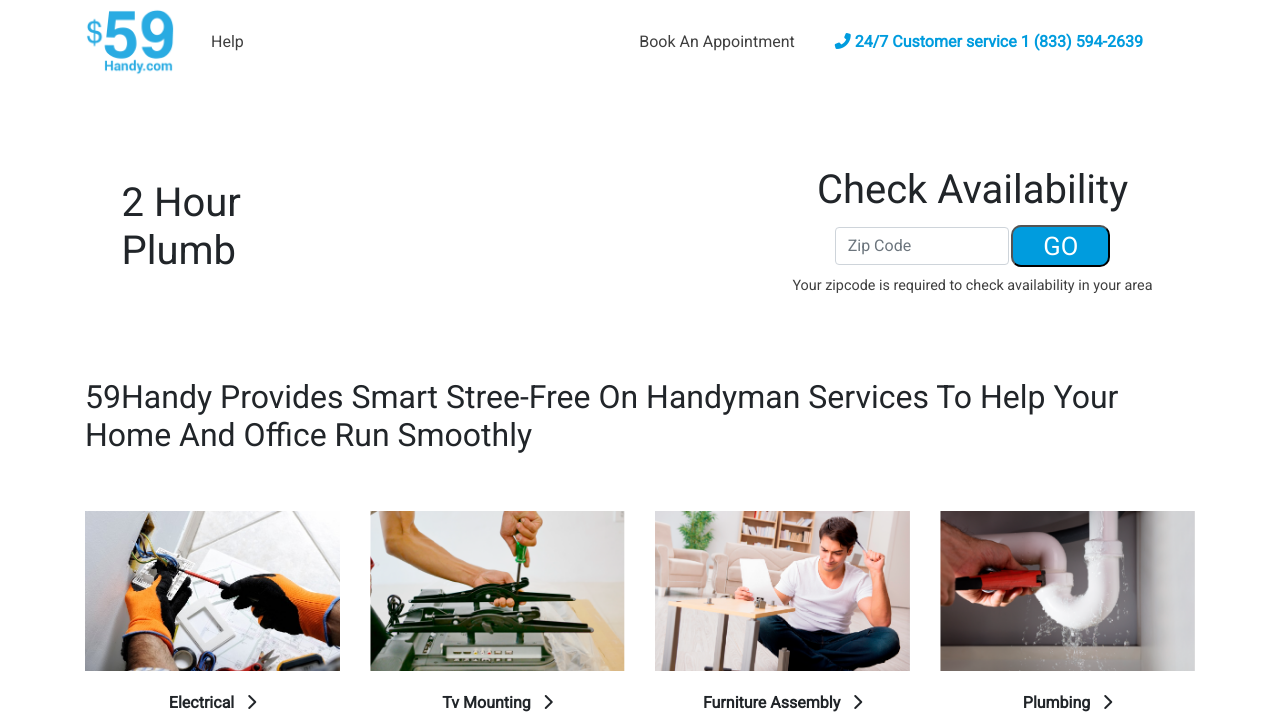
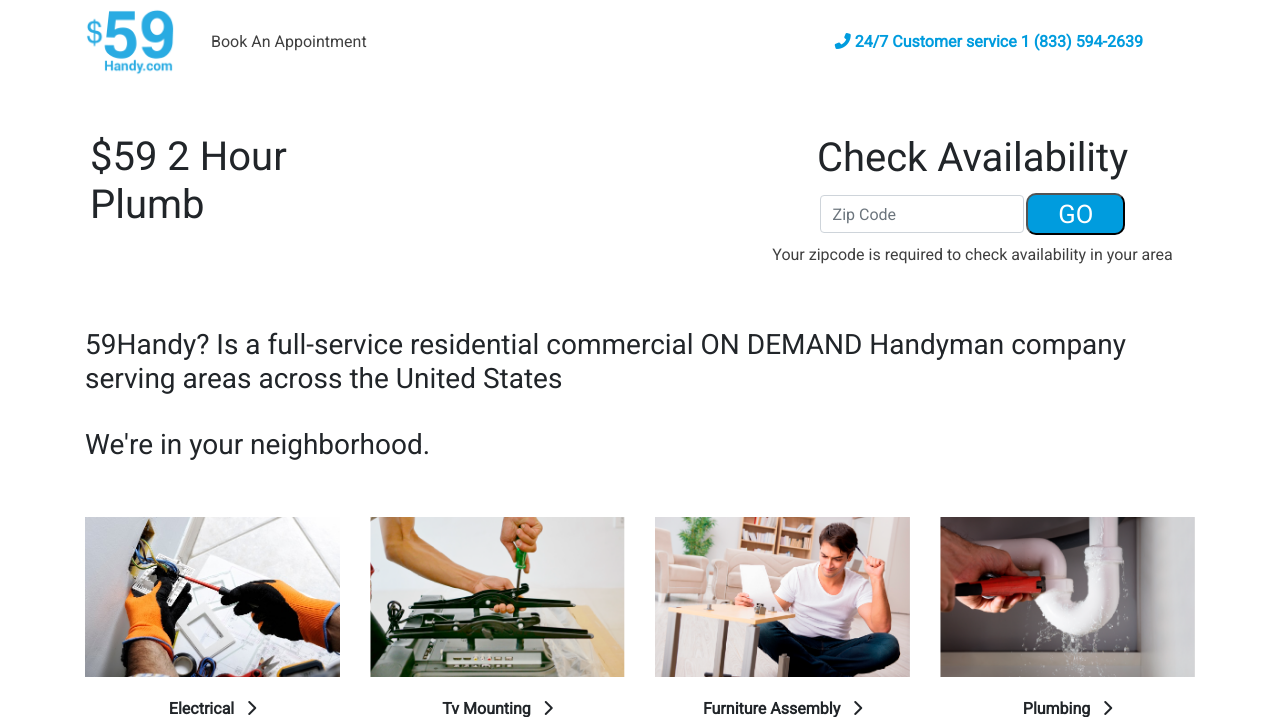
Before and after one commit to steverendon/59handy, a PHP site: page / in a window 1280 px wide; the page is wider, and only the part inside the window is pictured. Shown: the top 717 px of that part. Run offline with PHP 8.4, Linux system fonts and the light colour scheme; some libraries are stand-ins or nearby versions.

Commit message:
se actualiza pagina de index

```diff
--- a/css/estilos.css
+++ b/css/estilos.css
@@ -22,7 +22,7 @@
 
 .btn-boton{background: #009CDE; border-radius: 10px;font-size: 1.6em;color: #fff;margin: 0;padding: 0 30px;box-sizing: border-box}
 
-.pequenio{font-size: 0.9em;color: #3F3F3F;text-align: center;margin: 5px}
+.pequenio{color: #3F3F3F;text-align: center;margin: 5px}
 
 .subtitulo{color:#3F3F3F;font-weight: 900}
 
--- a/index.html
+++ b/index.html
@@ -101,16 +101,16 @@
 
               <ul class="navbar nav">
                   <li class="nav-item">
-                     <a href="help.html" class="enlaces_menu">Help</a>
+                     <a class="enlaces_menu" href="/index.html" onclick="window.alert('Please check availability in your area')" >Book An Appointment</a>
                   </li>
               </ul>
 
 
                 <ul class=" navbar nav ml-auto">
-                  <li class="nav-item">
+                  <!-- <li class="nav-item">
                     <a class="enlaces_menu" href="/index.html" onclick="window.alert('Please check availability in your area')" >Book An Appointment</a>
                   </li>
-                  <!--<li class="nav-item">
+                  <li class="nav-item">
                     <a class="enlaces_menu" href="become_partner.html">Become a Handyman</a>
                   </li>-->
                   <li class="nav-item">
@@ -125,11 +125,11 @@
 
 
 
-            <div class="row">
+            <div class="row my-5">
 
 
-                <div class="col-lg-7" style="vertical-align: baseline; padding-left: 20px">
-                  <h1 class="texto_numero">2 Hour
+                <div class="col-lg-7" style="padding-left: 20px">
+                  <h1 class="">$59 2 Hour
                       <br>
                       <span class="typewrite" data-period="2000" data-type='[ "Handyman Services", "Plumbing Services", "Electrical Services", "Furniture Assembly", "Tv Mounting", "Hanging Pictures", "Interior Painting", "Hanging Shelves", "Interior Painting", "Moving Services", "Delivery Services", "Window Treatments", "Locksmith Services" ]'>
                      <span class="wrap"></span>
@@ -137,7 +137,7 @@
                   </h1>
                 </div>
 
-                <div class="col-lg-5 espacio" style="padding-top:2%">
+                <div class="col-lg-5">
                     <div class="row justify-content-center">
                         <form action="php/availability/handy_services.php?service=availability" method="post" id="gj-obe-integration-form" accept-charset="UTF-8">
                             <div class="col-lg-12">
@@ -180,7 +180,11 @@
 
             <div class="franja">
 
-                <h2 class="text-capitalize">59Handy Provides Smart Stree-Free On handyman services to help your home and office run smoothly</h2>
+                <h3 class="">59Handy? Is a full-service residential commercial ON DEMAND Handyman company serving areas across the United States</h3>
+
+                <br>
+
+                <h3>We're in your neighborhood.</h3>
 
                 <br>
 
```
